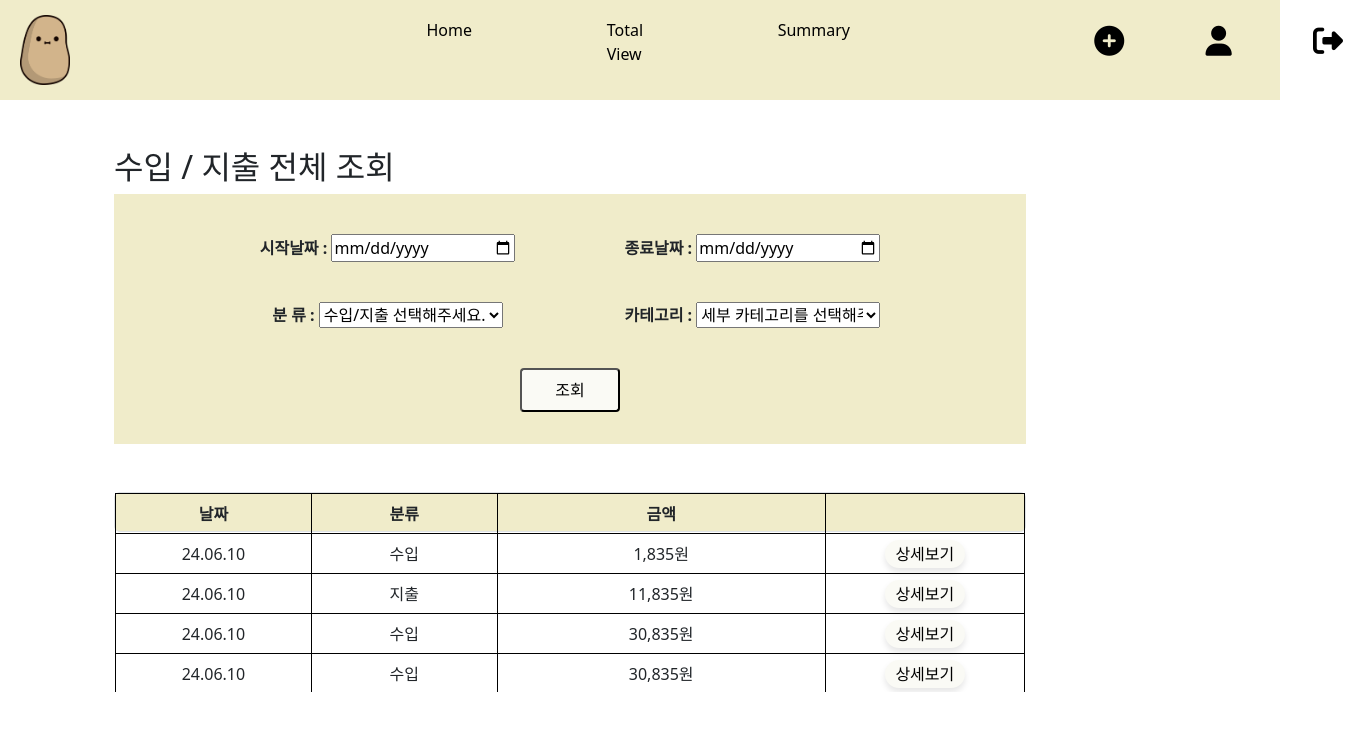
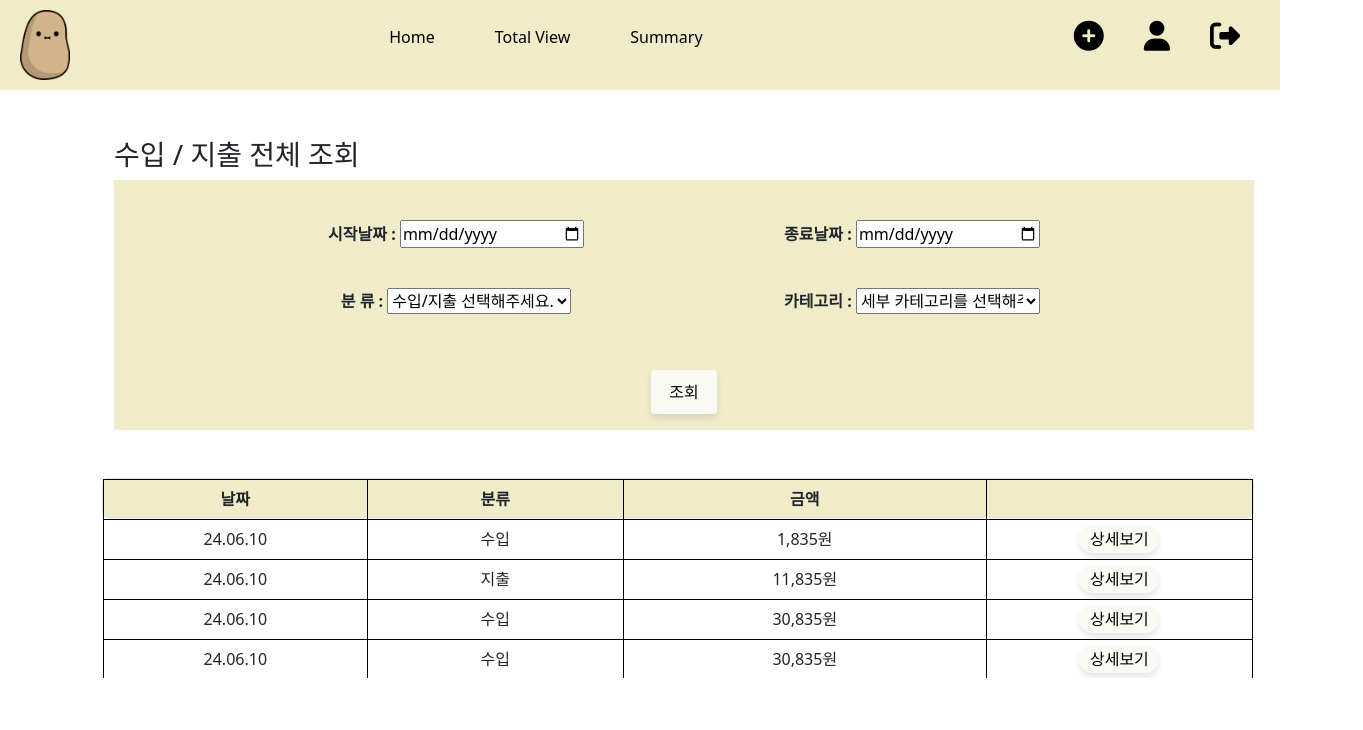
Before and after one commit to Hwijun-Kim/TalkingPotatoes, a Vue app in the folder project-TP/: page /totalView in a window 1280 px wide. Shown: the top 730 px of the page, 1363 px wide, since content can reach past the window. Built offline with nearby package versions, Linux system fonts and the light colour scheme.

Commit message:
TotalView 수정(240612_1024)

```diff
--- a/project-TP/src/pages/TotalView.vue
+++ b/project-TP/src/pages/TotalView.vue
@@ -1,8 +1,8 @@
 <template>
-    <div class="big">
+    <div class="main">
         <br /><br />
-        <h2>수입 / 지출 전체 조회</h2>
-        <div class="div1">
+        <h3>수입 / 지출 전체 조회</h3>
+        <div class="search_div">
             <li>
                 <table>
                     <tr>
@@ -36,8 +36,8 @@
             <li>
                 <table>
                     <tr>
-                        <th class="aaa" colspan="2">
-                            <button>조회</button>
+                        <th class="search_th" colspan="2">
+                            <button type="button" class="search_btn">조회</button>
                         </th>
                     </tr>
                 </table>
@@ -45,9 +45,8 @@
         </div>
         <br /><br />
         <div class="row tab">
-            <div>
             <ul class="list-group">
-                    <li class="list-group-item bbbb">
+                <li class="list-group-item list_size">
                     <table>
                         <tr>
                             <th class="th_width">날짜</th>
@@ -220,7 +219,6 @@
             </ul>
         </div>
     </div>
-    </div>
 </template>
 
 <script>
@@ -244,12 +242,12 @@ function categoryChange(e) {
 }
 </script>
 
-<style>
-    .aaa {
+<style scoped>
+    .search_th {
         text-align: center;
-        width: 800px;
+        width: 1000px;
     }
-    .bbbb {
+    .list_size {
         height: 40px;
         margin : 0px;
         background-color: #F0ECCA;
@@ -265,15 +263,16 @@ function categoryChange(e) {
         list-style-type: none;
     }
     th {
-        width: 400px;
+        width: 500px;
         text-align: center;
         padding: 20px;
     }
-    .big {
+    .main {
+        width: 100%;
         margin-left: 10%;
         margin-right: 10%;
     }
-    .div1 {
+    .search_div {
         padding-top: 20px;
         text-align : center;
         background-color: #F0ECCA;
@@ -282,14 +281,14 @@ function categoryChange(e) {
     }
     .th_width {
         border: 1px solid black;
-        width: 230px;
+        width: 300px;
         height: 40px;
         padding: 0px;
     }
 
     .th_const {
         border: 1px solid black;
-        width: 400px;
+        width: 420px;
         height: 40px;
         padding: 0px;
     }
@@ -299,17 +298,6 @@ function categoryChange(e) {
         border: 1px solid black;
         padding: 0px;
         height: 40px;
-    }
-
-    button {
-        padding: 0.5rem 1rem;
-        background-color: white;
-        color: black;
-        border-radius: 0.25rem;
-        cursor: pointer;
-        text-align: center;
-        width: 100px;
-        background-color: #FAFAF5;
     }
 
     .btn {
@@ -322,8 +310,22 @@ function categoryChange(e) {
         background-color: #FAFAF5;
         box-shadow: 0px 4px 6px rgba(0, 0, 0, 0.1);
     }
+
     .tab {
         height: 200px;
         overflow-y : auto;
     }
+
+    .search_btn {
+        padding: 0.5rem 1rem;
+        background-color: white;
+        color: black;
+        border-radius: 0.25rem;
+        cursor: pointer;
+        text-align: center;
+        margin-top: 1rem;
+        background-color: #fafaf5;
+        box-shadow: 0px 4px 6px rgba(0, 0, 0, 0.1);
+        border-color: rgba(255, 255, 255, 0);
+    }
 </style>
```
Lines whose indentation alone changed are shown as unchanged.
